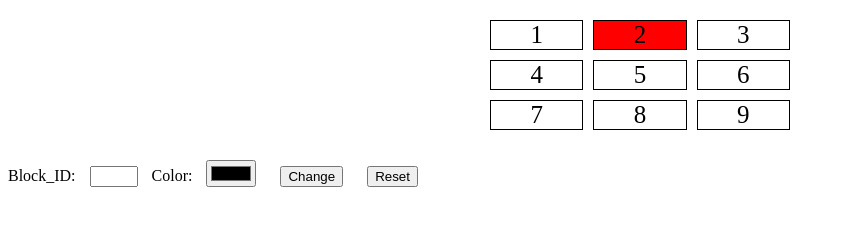
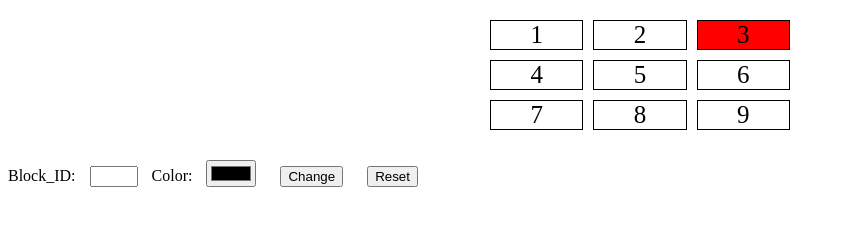
Before and after one commit to acciojob/Replit-Asian-Paints-debasisnayak12, a website: page main.html in a window 1280 px wide. Shown: the whole page, without its empty margins (0-845 px from the left). Drawn offline with Linux system fonts and the light colour scheme.

Commit message:
created a submission

```diff
--- a/styles.css
+++ b/styles.css
@@ -14,7 +14,7 @@
 	font-size:25px;
 	cursor:pointer;
 }
-.grid-item:nth-child(2){
+.grid-item:nth-child(3){
 	background-color:rgb(255,0,0);
 }
 input , button {
```
